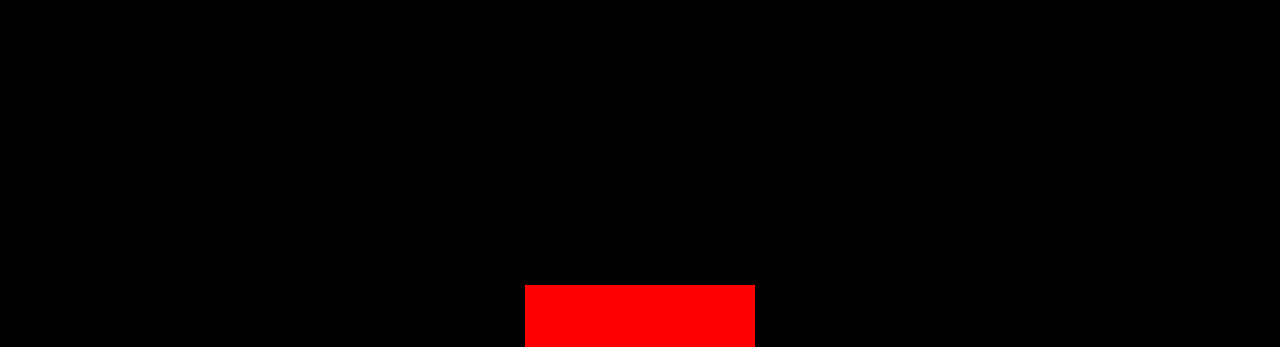
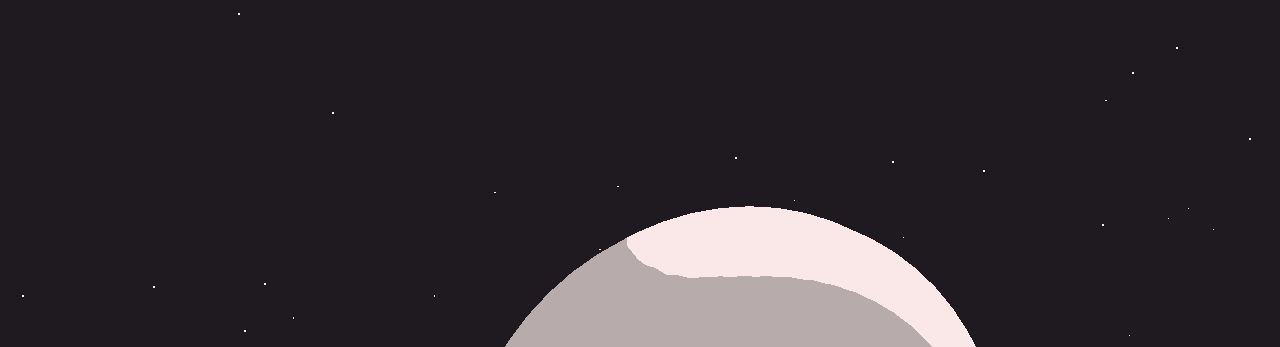
Before and after one commit to drenchoman/three-js-journey, a website built with Vite: page 19-scroll-based-animation/src/index.html in a window 1280 px wide. Shown: the top 347 px of the page. Built offline with nearby package versions, Linux system fonts and the light colour scheme; what lil-gui would draw is missing.

Commit message:
add scroll effects

```diff
--- a/19-scroll-based-animation/package.json
+++ b/19-scroll-based-animation/package.json
@@ -11,6 +11,7 @@
     "vite": "^4.5.0"
   },
   "dependencies": {
+    "gsap": "^3.5.1",
     "lil-gui": "^0.19.0",
     "three": "^0.158.0"
   }
--- a/19-scroll-based-animation/src/script.js
+++ b/19-scroll-based-animation/src/script.js
@@ -1,90 +1,214 @@
-import * as THREE from 'three'
-import GUI from 'lil-gui'
-
+import * as THREE from 'three';
+import GUI from 'lil-gui';
+import gsap from 'gsap';
 /**
  * Debug
  */
-const gui = new GUI()
+const gui = new GUI();
+const loader = new THREE.TextureLoader();
+const gradientTexture = loader.load('textures/gradients/3.jpg');
+gradientTexture.magFilter = THREE.NearestFilter;
 
 const parameters = {
-    materialColor: '#ffeded'
-}
+  materialColor: '#ffeded',
+};
 
-gui
-    .addColor(parameters, 'materialColor')
+gui.addColor(parameters, 'materialColor').onChange(() => {
+  material.color.set(parameters.materialColor);
+  particlesMaterial.color.set(parameters.materialColor);
+});
 
 /**
  * Base
  */
 // Canvas
-const canvas = document.querySelector('canvas.webgl')
+const canvas = document.querySelector('canvas.webgl');
 
 // Scene
-const scene = new THREE.Scene()
+const scene = new THREE.Scene();
 
-/**
- * Test cube
- */
-const cube = new THREE.Mesh(
-    new THREE.BoxGeometry(1, 1, 1),
-    new THREE.MeshBasicMaterial({ color: '#ff0000' })
-)
-scene.add(cube)
+// Light
+const directionalLight = new THREE.DirectionalLight('#ffffff', 3);
+directionalLight.position.set(1, 1, 0);
+scene.add(directionalLight);
+
+// Material
+const material = new THREE.MeshToonMaterial({
+  color: parameters.materialColor,
+  gradientMap: gradientTexture,
+});
+
+// Meshes
+
+const objecstDistance = 4;
+
+const mesh1 = new THREE.Mesh(
+  new THREE.TorusGeometry(1, 0.4, 16, 60),
+  material
+);
+
+const mesh2 = new THREE.Mesh(
+  new THREE.ConeGeometry(1, 2, 32),
+  material
+);
+
+const mesh3 = new THREE.Mesh(
+  new THREE.TorusKnotGeometry(0.8, 0.35, 100, 16),
+  material
+);
+
+// Positions
+mesh1.position.y = objecstDistance * 0 - 0.5;
+mesh2.position.y = -objecstDistance * 1;
+mesh3.position.y = -objecstDistance * 2;
+
+mesh1.position.x = 0.5;
+mesh2.position.x = -0.5;
+mesh3.position.x = 0.5;
+
+scene.add(mesh1, mesh2, mesh3);
+
+const sectionMeshes = [mesh1, mesh2, mesh3];
+
+// Particles
+const particleCount = 500;
+const positions = new Float32Array(particleCount * 3);
+
+for (let i = 0; i < particleCount; i++) {
+  positions[i * 3 + 0] = (Math.random() - 0.5) * 10;
+  positions[i * 3 + 1] =
+    objecstDistance * 0.5 -
+    Math.random() * objecstDistance * sectionMeshes.length;
+  positions[i * 3 + 2] = (Math.random() - 0.5) * 10;
+}
+const particlesGeometry = new THREE.BufferGeometry();
+particlesGeometry.setAttribute(
+  'position',
+  new THREE.BufferAttribute(positions, 3)
+);
+
+const particlesMaterial = new THREE.PointsMaterial({
+  color: parameters.materialColor,
+  sizeAttenuation: true,
+  size: 0.03,
+});
+
+const particles = new THREE.Points(
+  particlesGeometry,
+  particlesMaterial
+);
+scene.add(particles);
 
 /**
  * Sizes
  */
 const sizes = {
   width: window.innerWidth,
-    height: window.innerHeight
-}
+  height: window.innerHeight,
+};
 
-window.addEventListener('resize', () =>
-{
+window.addEventListener('resize', () => {
   // Update sizes
-    sizes.width = window.innerWidth
-    sizes.height = window.innerHeight
+  sizes.width = window.innerWidth;
+  sizes.height = window.innerHeight;
 
   // Update camera
-    camera.aspect = sizes.width / sizes.height
-    camera.updateProjectionMatrix()
+  camera.aspect = sizes.width / sizes.height;
+  camera.updateProjectionMatrix();
 
   // Update renderer
-    renderer.setSize(sizes.width, sizes.height)
-    renderer.setPixelRatio(Math.min(window.devicePixelRatio, 2))
-})
+  renderer.setSize(sizes.width, sizes.height);
+  renderer.setPixelRatio(Math.min(window.devicePixelRatio, 2));
+});
 
 /**
  * Camera
  */
+
+const cameraGroup = new THREE.Group();
+scene.add(cameraGroup);
+
 // Base camera
-const camera = new THREE.PerspectiveCamera(35, sizes.width / sizes.height, 0.1, 100)
-camera.position.z = 6
-scene.add(camera)
+const camera = new THREE.PerspectiveCamera(
+  35,
+  sizes.width / sizes.height,
+  0.1,
+  100
+);
+camera.position.z = 6;
+cameraGroup.add(camera);
 
 /**
  * Renderer
  */
 const renderer = new THREE.WebGLRenderer({
-    canvas: canvas
-})
-renderer.setSize(sizes.width, sizes.height)
-renderer.setPixelRatio(Math.min(window.devicePixelRatio, 2))
+  canvas: canvas,
+  alpha: true,
+});
+renderer.setSize(sizes.width, sizes.height);
+renderer.setPixelRatio(Math.min(window.devicePixelRatio, 2));
+
+// Scroll Section
+let scrollY = window.scrollY;
+let currentSection = 0;
+window.addEventListener('scroll', () => {
+  scrollY = window.scrollY;
+
+  const newSection = Math.round(scrollY / sizes.height);
+  if (newSection != currentSection) {
+    currentSection = newSection;
+    gsap.to(sectionMeshes[currentSection].rotation, {
+      duration: 1.5,
+      ease: 'power2.inOut',
+      x: '+=6',
+      y: '+=3',
+    });
+  }
+});
+
+// Cursor section
+const cursor = {};
+cursor.x = 0;
+cursor.y = 0;
+
+window.addEventListener('mousemove', (event) => {
+  cursor.x = event.clientX / sizes.width - 0.5;
+  cursor.y = event.clientY / sizes.height - 0.5;
+});
 
 /**
  * Animate
  */
-const clock = new THREE.Clock()
+const clock = new THREE.Clock();
+let previousTime = 0;
 
-const tick = () =>
-{
-    const elapsedTime = clock.getElapsedTime()
+const tick = () => {
+  const elapsedTime = clock.getElapsedTime();
+  // Keep speed at same speed
+  const deltaTime = elapsedTime - previousTime;
+  previousTime = elapsedTime;
+
+  // Animate Camera
+  camera.position.y = (-scrollY / sizes.height) * objecstDistance;
+
+  const parallaxX = cursor.x * 0.5;
+  const parallaxY = -cursor.y * 0.5;
+  cameraGroup.position.x +=
+    (parallaxX - cameraGroup.position.x) * deltaTime * 3;
+  cameraGroup.position.y +=
+    (parallaxY - cameraGroup.position.y) * deltaTime * 3;
+
+  // Animate Meshes
+  for (const mesh of sectionMeshes) {
+    mesh.rotation.x += deltaTime * 0.1;
+    mesh.rotation.y += deltaTime * 0.12;
+  }
 
   // Render
-    renderer.render(scene, camera)
+  renderer.render(scene, camera);
 
   // Call tick again on the next frame
-    window.requestAnimationFrame(tick)
-}
+  window.requestAnimationFrame(tick);
+};
 
-tick()
+tick();
--- a/19-scroll-based-animation/src/style.css
+++ b/19-scroll-based-animation/src/style.css
@@ -1,26 +1,19 @@
-*
-{
+* {
   margin: 0;
   padding: 0;
 }
 
-html,
-body
-{
-    overflow: hidden;
+html {
+  background-color: #1e1a20;
 }
-
-.webgl
-{
+.webgl {
   position: fixed;
   top: 0;
   left: 0;
   outline: none;
 }
 
-
-.section
-{
+.section {
   display: flex;
   align-items: center;
   height: 100vh;
@@ -33,7 +26,6 @@ body
   padding-right: 10%;
 }
 
-section:nth-child(odd)
-{
+section:nth-child(odd) {
   justify-content: flex-end;
 }
```
Also changed, not shown: 1 other file. Lines whose indentation alone changed are shown as unchanged.
